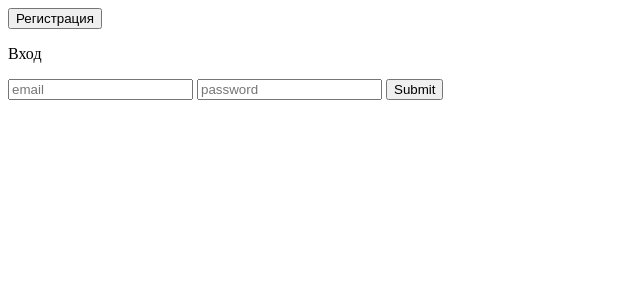
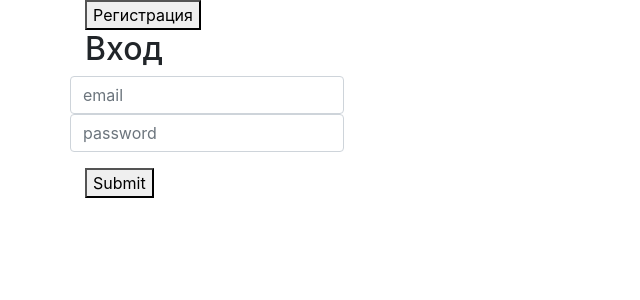
Before and after one commit to sadfsdfdsa/GETNET_test, a Flask app: page / in a window 1280 px wide. Shown: the top 300 px of the page, without its empty margins (0-640 px from the left). Run offline with Flask 2, Linux system fonts and the light colour scheme; some libraries are stand-ins or nearby versions.

Commit message:
Visual update

```diff
--- a/templates/index.html
+++ b/templates/index.html
@@ -2,34 +2,45 @@
 <head>
     <meta charset="utf-8" />
     <title>Test</title>
+    <link rel="stylesheet" href="https://stackpath.bootstrapcdn.com/bootstrap/4.3.1/css/bootstrap.min.css" integrity="sha384-ggOyR0iXCbMQv3Xipma34MD+dH/1fQ784/j6cY/iJTQUOhcWr7x9JvoRxT2MZw1T" crossorigin="anonymous">
+    <meta name="viewport" content="width=device-width, initial-scale=1, shrink-to-fit=no">
 </head>
 <body>
 <div id="app">
+    <div class="container">
         <!-- entry point -->
         <div v-if="user===null">
             <!-- buttons reg/login -->
             <div>
-            <button v-if="state_reg===false" v-on:click="state_reg=true;">Регистрация</button>
-            <button v-else v-on:click="state_reg=false;">Вход</button>
+                <button v-if="state_reg===false" v-on:click="state_reg=true; error=null">Регистрация</button>
+                <button v-else v-on:click="state_reg=false; error=null">Вход</button>
             </div>
             <!-- login -->
             <div v-if="state_reg===false">
-            <p>Вход</p>
-            <input v-model="email" placeholder="email">
-            <input v-model="pass" placeholder="password">
+                <h2>Вход</h2>
+                  <div class="form-group row">
+                      <div class="col-xs-2">
+                        <input v-model="email" class="form-control input-sm" placeholder="email">
+                        <input v-model="pass" class="form-control input-sm" placeholder="password">
+                      </div>
+                </div>
                 <p v-if="error != null">{{ error }}</p>
                 <button v-on:click="submit_form">Submit</button>
             </div>
             <!-- registr -->
             <div v-else>
-            <p>Регистрация</p>
-            <input v-model="email" placeholder="email">
-            <input v-model="pass" placeholder="password">
+                <h2>Регистрация</h2>
+                <div class="form-group row">
+                    <div class="col-xs-2">
+                        <input v-model="email" class="form-control input-sm" placeholder="email">
+                        <input v-model="pass" class="form-control input-sm" placeholder="password">
+                    </div>
                     <div v-if="code!=null">
-                <input v-model="code" placeholder="Введите код из сообщения по электронной почте">
+                        <input v-model="code" class="form-control input-sm" placeholder="Введите код из сообщения по электронной почте">
                         <button v-on:click="submit_form_code">Проверить код и закончить регистрацию</button>
                     </div>
                     <p v-if="error!=null">{{ error }}</p>
+                </div>
                 <button v-on:click="submit_form_reg">Отправить код</button>
             </div>
         </div>
@@ -45,7 +56,7 @@
         </div>
         <!-- main account page with acc info -->
         <div v-if="account_state===0">
-            <p>Your account</p>
+            <h2>Your account</h2>
             <ul v-if="change_state===false">
                 <li>{{ user.name }}</li>
                 <li>{{ user.email }}</li>
@@ -61,7 +72,7 @@
         </div>
         <!-- page with history etc-->
         <div v-else-if="account_state===1">
-            <p>History</p>
+            <h2>History</h2>
             <ul v-if="user_history!=null">
                 <li v-for="item in user_history">
                     {{ item.date }} {{ item.service }}{{ item.company }} {{ item.value }}
@@ -70,13 +81,14 @@
         </div>
         <!-- page with money etc-->
         <div v-else>
-            <p>Balance</p>
-            <h2 v-if="user_history!=null">Ваш баланс: {{ user_history.balance }}</h2>
+            <h2>Balance</h2>
+            <h3 v-if="user_history!=null">Ваш баланс: {{ user_history.balance }}</h3>
             <ul v-if="user_balance!=null">
                 <li v-for="item in user_balance.history">
                     {{ item.date }} {{ item.action }}{{ item.value }}
                 </li>
             </ul>
+        </div>
     </div>
     </div>
 </div>
--- a/utils/utils.py
+++ b/utils/utils.py
@@ -2,8 +2,8 @@ import smtplib
 
 
 def email_sender(input_message, email_to):
-    gmail_user = 'shuvaevartem2001@gmail.com'
-    gmail_pwd = 'a04042001unholy'
+    gmail_user = ''
+    gmail_pwd = ''
     smtpserver = smtplib.SMTP("smtp.gmail.com",587)
     smtpserver.ehlo()
     smtpserver.starttls()
```
Lines whose indentation alone changed are shown as unchanged.
